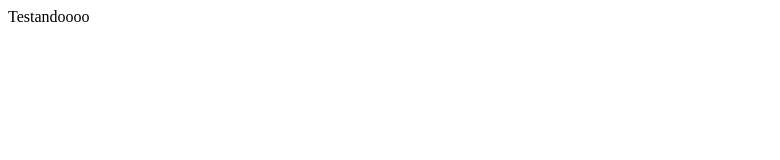
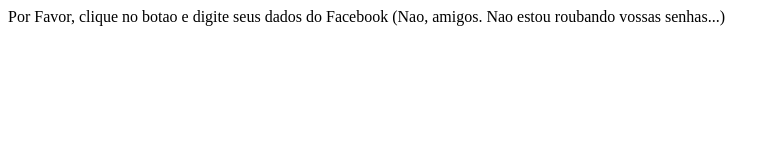
Before and after one commit to brunomurozaki/bubbletest, a website: page index.html in a window 1280 px wide. Shown: the whole page, without its empty margins (0-780 px from the left). Drawn offline with nearby package versions, Linux system fonts and the light colour scheme.

Commit message:
giving a friendly message to the user

```diff
--- a/index.html
+++ b/index.html
@@ -39,7 +39,8 @@
 
 
 	<body>
-		Testandoooo
+		Por Favor, clique no botao e digite seus dados do Facebook (Nao, amigos. Nao estou roubando vossas senhas...)
+		<br/>
 		<fb:login-button
 		  scope="public_profile,email"
 		  onlogin="checkLoginState();">
```
